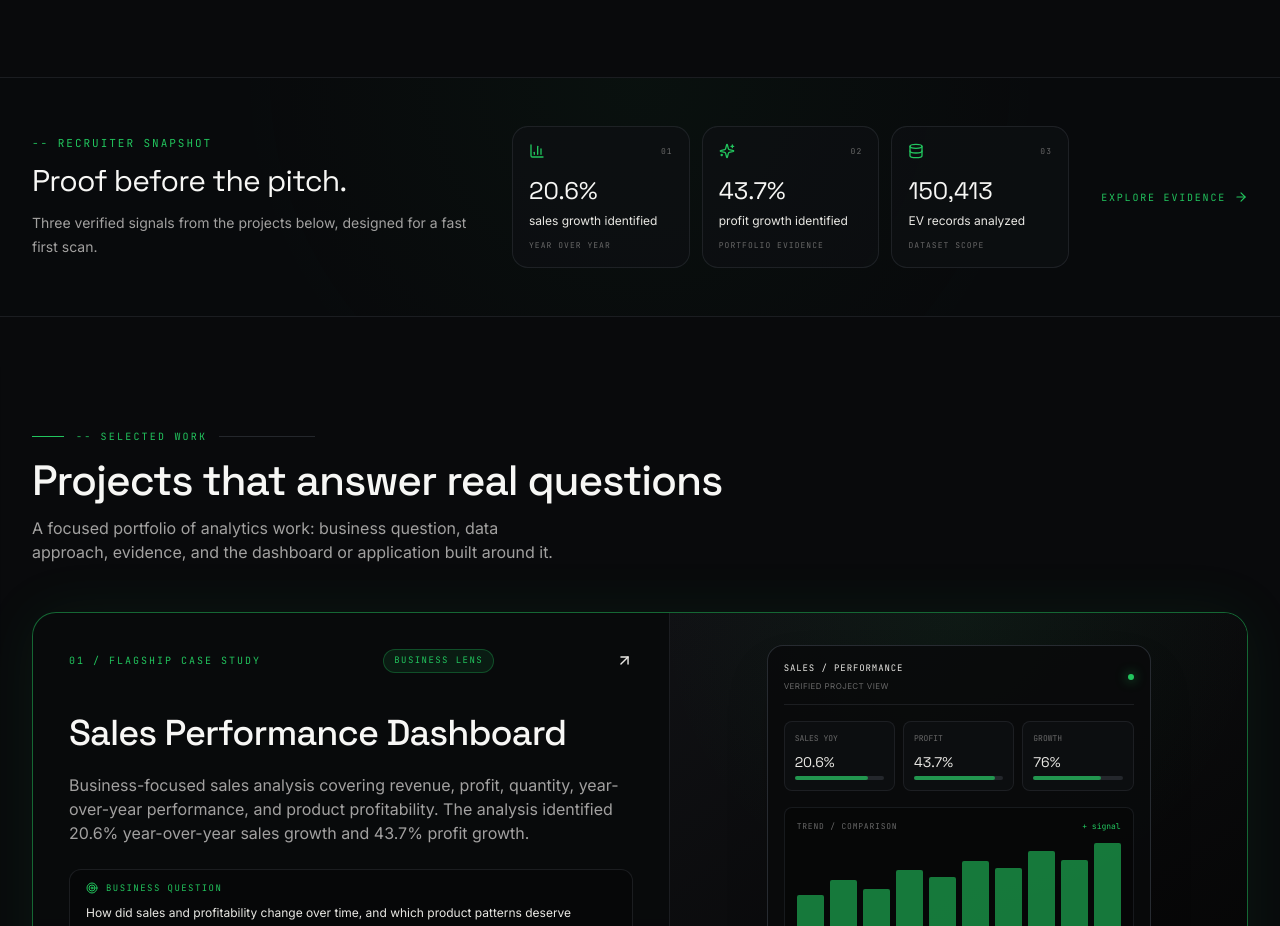
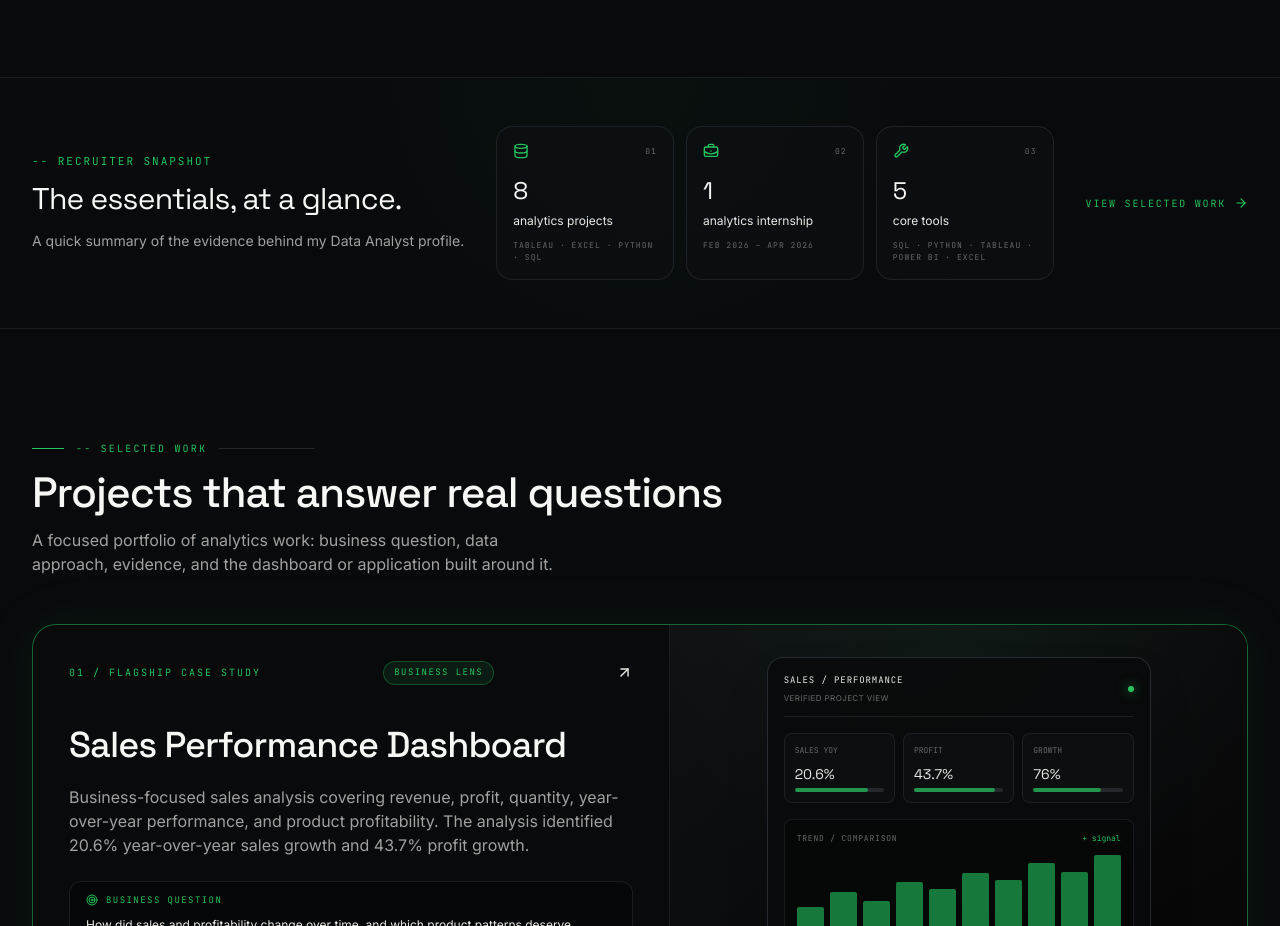
Before and after one commit to bhaskar-nb/portfolio, a Next.js app: page / in a window 1280 px wide. Shown: the part 2920-3846 px from the top of the page. Built offline with nearby package versions, Linux system fonts and the light colour scheme.

Commit message:
Phase 1: replace project metrics with recruiter snapshot

```diff
--- a/components/RecruiterProof.tsx
+++ b/components/RecruiterProof.tsx
@@ -1,12 +1,12 @@
 "use client";
 
 import { motion } from "framer-motion";
-import { ArrowRight, BarChart3, Database, Sparkles } from "lucide-react";
+import { ArrowRight, BriefcaseBusiness, Database, Wrench } from "lucide-react";
 
-const proof = [
-  { value: "20.6%", label: "sales growth identified", meta: "year over year", icon: BarChart3 },
-  { value: "43.7%", label: "profit growth identified", meta: "portfolio evidence", icon: Sparkles },
-  { value: "150,413", label: "EV records analyzed", meta: "dataset scope", icon: Database },
+const snapshot = [
+  { value: "8", label: "analytics projects", meta: "Tableau · Excel · Python · SQL", icon: Database },
+  { value: "1", label: "analytics internship", meta: "Feb 2026 – Apr 2026", icon: BriefcaseBusiness },
+  { value: "5", label: "core tools", meta: "SQL · Python · Tableau · Power BI · Excel", icon: Wrench },
 ];
 
 export default function RecruiterProof() {
@@ -15,9 +15,25 @@ export default function RecruiterProof() {
       <div className="pointer-events-none absolute inset-0 bg-radial-fade opacity-40" />
       <div className="relative mx-auto max-w-7xl px-4 sm:px-6 lg:px-8">
         <div className="flex flex-col gap-8 lg:flex-row lg:items-center lg:justify-between">
-          <div className="max-w-md"><p className="section-eyebrow">-- recruiter snapshot</p><h2 id="recruiter-proof-title" className="mt-3 font-display text-2xl tracking-tight text-ink-100 sm:text-3xl">Proof before the pitch.</h2><p className="mt-3 text-sm leading-6 text-ink-400">Three verified signals from the projects below, designed for a fast first scan.</p></div>
-          <div className="grid flex-1 gap-3 sm:grid-cols-3 lg:max-w-2xl">{proof.map((item, index) => { const Icon = item.icon; return <motion.div key={item.label} initial={{ opacity: 0, y: 12 }} whileInView={{ opacity: 1, y: 0 }} viewport={{ once: true }} transition={{ duration: 0.4, delay: index * 0.06 }} className="group rounded-2xl border border-base-500/80 bg-base-700/60 p-4 transition-all hover:-translate-y-1 hover:border-gold/40"><div className="flex items-center justify-between"><Icon size={16} className="text-gold" aria-hidden="true" /><span className="font-mono text-[8px] uppercase tracking-[0.14em] text-ink-600">0{index + 1}</span></div><div className="mt-4 font-display text-2xl text-ink-100">{item.value}</div><p className="mt-1 text-xs leading-5 text-ink-300">{item.label}</p><span className="mt-2 block font-mono text-[8px] uppercase tracking-[0.13em] text-ink-600">{item.meta}</span></motion.div>; })}</div>
-          <a href="#projects" className="inline-flex min-h-11 shrink-0 items-center gap-2 font-mono text-[10px] uppercase tracking-[0.18em] text-gold transition-colors hover:text-ink-100">Explore evidence <ArrowRight size={14} aria-hidden="true" /></a>
+          <div className="max-w-md">
+            <p className="section-eyebrow">-- recruiter snapshot</p>
+            <h2 id="recruiter-proof-title" className="mt-3 font-display text-2xl tracking-tight text-ink-100 sm:text-3xl">The essentials, at a glance.</h2>
+            <p className="mt-3 text-sm leading-6 text-ink-400">A quick summary of the evidence behind my Data Analyst profile.</p>
+          </div>
+          <div className="grid flex-1 gap-3 sm:grid-cols-3 lg:max-w-2xl">
+            {snapshot.map((item, index) => {
+              const Icon = item.icon;
+              return (
+                <motion.div key={item.label} initial={{ opacity: 0, y: 12 }} whileInView={{ opacity: 1, y: 0 }} viewport={{ once: true }} transition={{ duration: 0.4, delay: index * 0.06 }} className="group rounded-2xl border border-base-500/80 bg-base-700/60 p-4 transition-all hover:-translate-y-1 hover:border-gold/40">
+                  <div className="flex items-center justify-between"><Icon size={16} className="text-gold" aria-hidden="true" /><span className="font-mono text-[8px] uppercase tracking-[0.14em] text-ink-600">0{index + 1}</span></div>
+                  <div className="mt-4 font-display text-2xl text-ink-100">{item.value}</div>
+                  <p className="mt-1 text-xs leading-5 text-ink-300">{item.label}</p>
+                  <span className="mt-2 block font-mono text-[8px] uppercase tracking-[0.13em] text-ink-600">{item.meta}</span>
+                </motion.div>
+              );
+            })}
+          </div>
+          <a href="#projects" className="inline-flex min-h-11 shrink-0 items-center gap-2 font-mono text-[10px] uppercase tracking-[0.18em] text-gold transition-colors hover:text-ink-100">View selected work <ArrowRight size={14} aria-hidden="true" /></a>
         </div>
       </div>
     </section>
```
